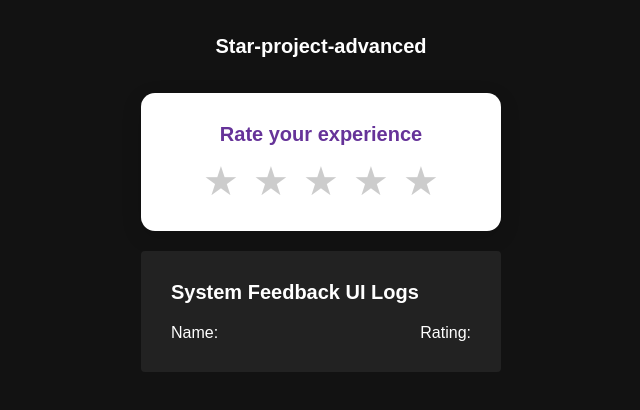
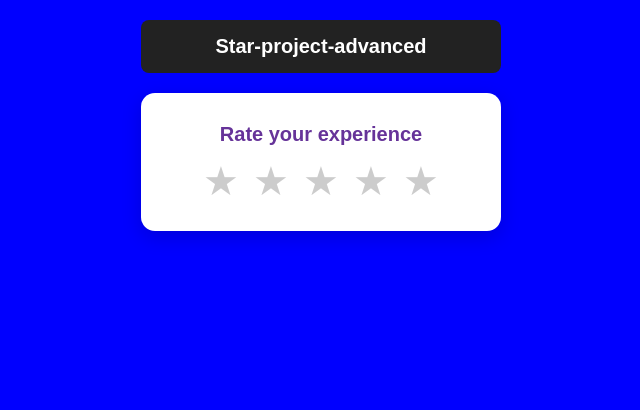
Before and after one commit to ALEXKOCHENS/My-react-start-up-tutorial, a React (Vite) app: page / in a window 1280 px wide. Shown: the top 410 px of the page, without its empty margins (319-959 px from the left). Built offline with nearby package versions, Linux system fonts and the light colour scheme.

Commit message:
Fied the layout of the fedback UI logs

```diff
--- a/src/Star-project-advanced/Feedback.jsx
+++ b/src/Star-project-advanced/Feedback.jsx
@@ -1,13 +1,20 @@
-const Feedback = ({ rating, users }) => {
+const Feedback = ({ rating, users, isSet }) => {
+  if (!isSet) {
+    return null;
+  }
   return (
     <div className='systemFeedback'>
       <h1>System Feedback UI Logs</h1>
-      <div className='logs'>
-        <p className='name'>Name:</p>
-        {/* <p>{users}</p> */}
-        <p className='rating'>Rating:</p>
-        {/* <p>{rating}</p> */}
+      <div className='titles'>
+        <p>Name</p>
+        <p>Rating</p>
       </div>
+      {users.map((user) => (
+        <div className='logs'>
+          {user.name}
+          <p className='user-name'>{rating}</p>
+        </div>
+      ))}
     </div>
   );
 };
--- a/src/Star-project-advanced/Rating.jsx
+++ b/src/Star-project-advanced/Rating.jsx
@@ -5,15 +5,17 @@ import Feedback from './Feedback';
 const Rating = ({ ProjectHeading, myTitle }) => {
   const stars = [1, 2, 3, 4, 5];
   const users = [
-    { id: 1, name: 'alex', rating: 4 },
-    { id: 2, name: 'James', rating: 2 },
-    { id: 3, name: 'ricky', rating: 1 },
-    { id: 4, name: 'kent', rating: 5 },
+    { id: 1, name: 'alex' },
+    { id: 2, name: 'James' },
+    { id: 3, name: 'ricky' },
+    { id: 4, name: 'kent' },
   ];
   const [rating, setRating] = useState(0);
   const [hover, setHover] = useState(0);
-  const resetRating = () => {
-    setRating(0);
+  const [feedBack, setFeedback] = useState(false);
+  const setUserRating = () => {
+    setRating(rating);
+    setFeedback(true);
   };
 
   return (
@@ -32,27 +34,35 @@ const Rating = ({ ProjectHeading, myTitle }) => {
             resetHoverClick={() => setHover(null)}
           />
         ))}
+
         <p
           className='rating-paragraph'
           style={{
             display: rating === 0 ? 'none' : 'block',
           }}
         >
-          You rated Us {rating} star{rating > 1 ? 's' : ''}
+          {rating} star{rating > 1 ? 's' : ''} rated
         </p>
         <button
           className='reset-btn'
-          onClick={resetRating}
+          onClick={setUserRating}
           disabled={rating === 0}
           style={{
             display: rating === 0 ? 'none' : 'block',
             margin: '7px auto',
           }}
         >
-          Reset rating
+          Set rating
         </button>
       </div>
-      <Feedback users={users} key={users.id} />
+
+      <Feedback
+        key={users.id}
+        users={users}
+        rating={rating}
+        isSet={feedBack}
+        stars={stars}
+      />
     </div>
   );
 };
--- a/src/index.css
+++ b/src/index.css
@@ -5,7 +5,7 @@
 }
 
 body {
-  background-color: #121212;
+  background-color: blue;
   font-family: Arial, Helvetica, sans-serif;
 }
 
@@ -21,12 +21,17 @@ body {
 }
 
 .h1style {
+  border-radius: 8px;
   font-size: 20px;
   padding: 15px;
   text-align: center;
   font-weight: bold;
   color: #fff;
+  width: 100%;
+  max-width: 360px;
+  margin: 10px auto;
   margin-top: 20px;
+  background: #222;
 }
 
 .star {
@@ -75,11 +80,10 @@ body {
 }
 
 .systemFeedback {
-  background: #222;
+  background: #fff;
   width: 100%;
   max-width: 360px;
   margin: 10px auto;
-  color: white;
   padding: 20px;
   border-radius: 4px;
 }
@@ -94,3 +98,16 @@ body {
   padding: 10px;
   justify-content: space-between;
 }
+
+.user-name {
+  display: flex;
+  justify-content: center;
+  padding: 2px;
+}
+
+.titles {
+  padding: 8px;
+  display: flex;
+  justify-content: space-between;
+  font-weight: bold;
+}
```
Also changed, not shown: src/Star-project-advanced/image.png (added).
